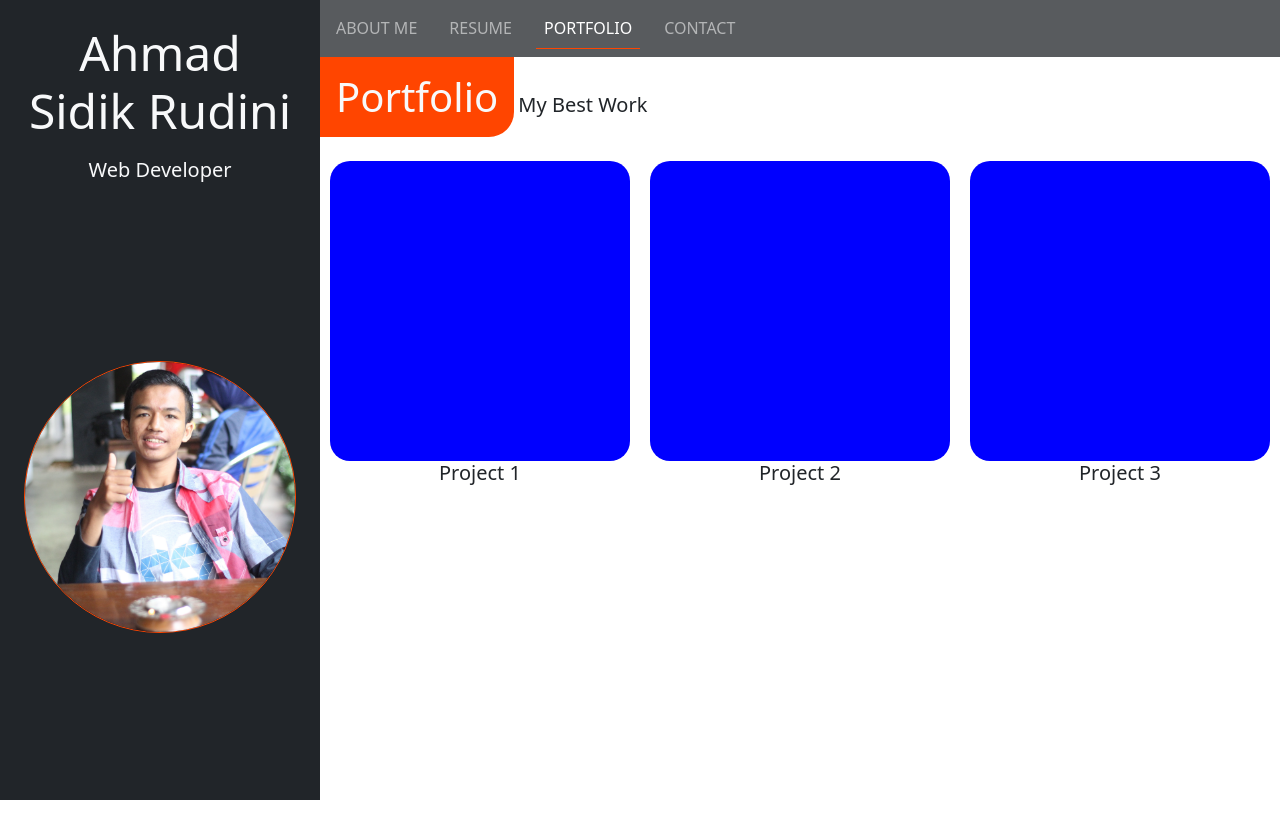
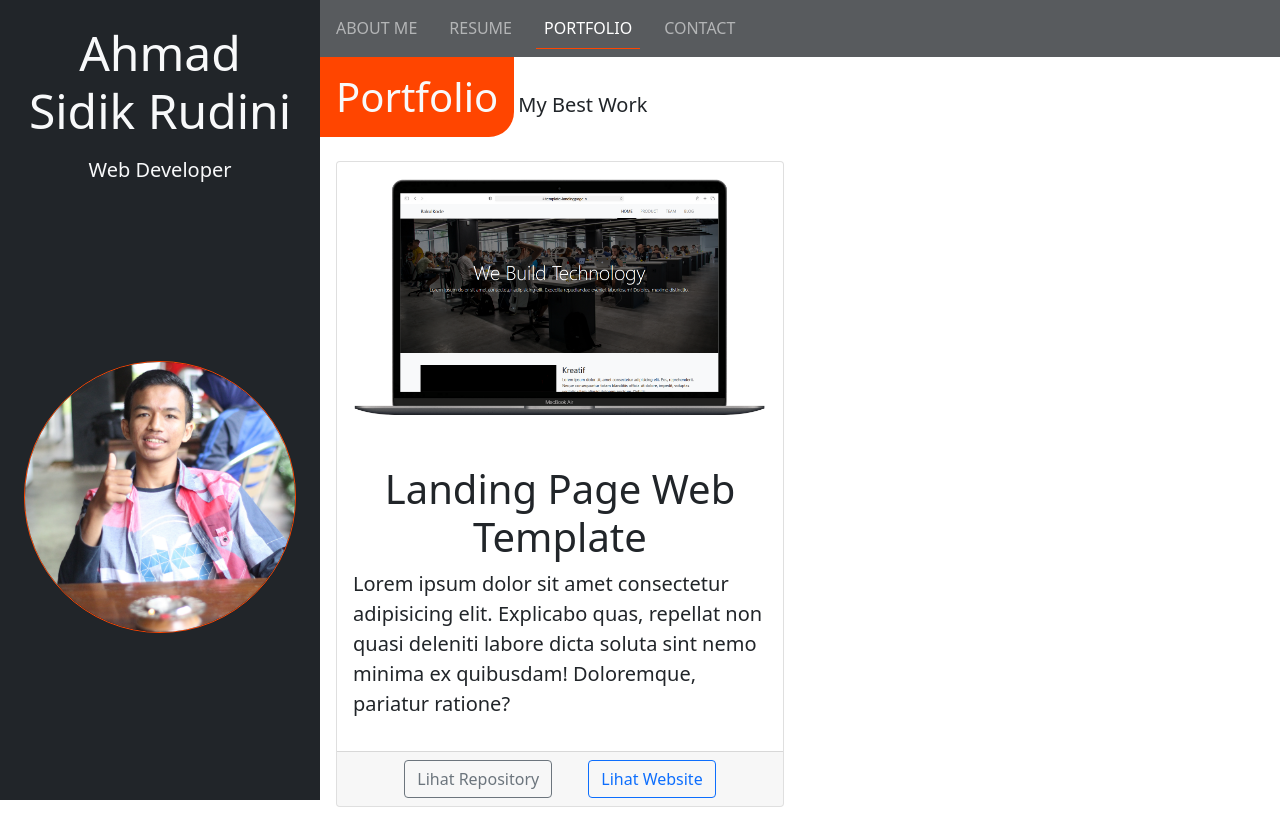
Before and after one commit to asidikrdn/personal-page, a PHP site: page /portfolio.html in a window 1280 px wide. Before the commit the page ends 800 px from the top, so only its background shows below. Run offline with PHP 8.4, Linux system fonts and the light colour scheme.

Commit message:
Update portfolio page and change section id on all page

```diff
--- a/contact.html
+++ b/contact.html
@@ -112,7 +112,7 @@
           </nav>
 
           <!-- Main Content -->
-          <section id="content">
+          <section id="contact">
             <div class="container-fluid p-0 mb-5 mb-md-1">
               <div id="section-title">
                 <h2 class="display-6 d-inline-block p-3 text-light">Contact</h2>
--- a/css/style.css
+++ b/css/style.css
@@ -36,25 +36,29 @@ header img {
   border-radius: 0 0 25px 0;
 }
 
-#content .sub-title h3 {
+
+
+/* Resume Page */
+#resume .sub-title h3 {
   border-bottom: 1px solid orange;
 }
 
-/* Card */
-.card {
+#resume .card {
   border-radius: 10%;
 }
 
-.card h4 {
+#resume .card h4 {
   background-color: orange;
   width: 60%;
   border-radius: 0 0 15px 0;
 }
 
-.portfolio-container {
-  width: 300px;
-  height: 300px;
-  background-color: blue;
+
+
+/* Portfolio Page */
+/* .portfolio-container {
+  width: 100%;
+  height:  400px;
   border-radius: 20px;
 }
 
@@ -64,16 +68,18 @@ header img {
   border-radius: 20px;
   top: 0;
   left: 0;
-  background-color: aqua;
+  background-color: rgba(255, 165, 0, 0.9);
   z-index: 1;
   display: none;
 }
 
 .portfolio-container:hover .portfolio-box {
   display: block;
-}
+} */
 
-/* Social Media */
+
+
+/* Contact Page */
 #social-media a:hover i {
   color: orangered;
 }
--- a/index.html
+++ b/index.html
@@ -112,7 +112,7 @@
           </nav>
 
           <!-- Main Content -->
-          <section id="content">
+          <section id="home">
             <div class="container-fluid p-0 mb-5 mb-md-1">
               <div id="section-title">
                 <h2 class="display-6 d-inline-block p-3 text-light">
--- a/portfolio.html
+++ b/portfolio.html
@@ -114,7 +114,7 @@
           </nav>
 
           <!-- Main Content -->
-          <section id="content">
+          <section id="portfolio">
             <div class="container-fluid p-0 mb-5 mb-md-1">
               <div id="section-title">
                 <h2 class="display-6 d-inline-block p-3 text-light">
@@ -123,44 +123,45 @@
                 <p class="lead d-inline-block">My Best Work</p>
               </div>
               <div class="row g-0">
-                <div class="col-12 col-md-4 py-3">
+                <div class="col-12 col-md-6 p-3">
+                  <div class="card">
+                    <div class="card-body">
+                      <img
+                        src="img/template-landingpage.png"
+                        alt=""
+                        class="img-fluid mb-5"
+                      />
+                      <h1 class="text-center">Landing Page Web Template</h1>
+                      <p class="lead">
+                        Lorem ipsum dolor sit amet consectetur adipisicing elit.
+                        Explicabo quas, repellat non quasi deleniti labore dicta
+                        soluta sint nemo minima ex quibusdam! Doloremque,
+                        pariatur ratione?
+                      </p>
+                    </div>
+                    <div class="card-footer text-center">
+                      <a href="https://gitlab.com/asidikrdn/template-landingpage" target="_blank" class="btn btn-outline-secondary mx-3">Lihat Repository</a>
+                      <a href="https://template-landingpage.netlify.app/" target="_blank" class="btn btn-outline-primary mx-3">Lihat Website</a>
+                      <!-- <button class="btn btn-outline-dark">Lihat Website</button> -->
+                    </div>
+                  </div>
+                </div>
+              </div>
+              <!-- <div class="row g-0">
+                <div class="col-12 col-md-6 p-3">
                   <div class="container position-relative portfolio-container">
+                    <img src="img/template-landingpage.png" alt="" class="img-fluid">
                     <div class="portfolio-box position-absolute p-3">
-                      <h5>Project 1</h5>
+                      <h5 class="text-center">Landing Page Web Template</h5>
                       <p class="lead">
                         Project 1 is Lorem ipsum dolor sit amet consectetur
                         adipisicing elit. Corporis iste nulla, laborum eum ea
                         porro non culpa odit quod commodi?
                     </div>
                   </div>
-                  <h5 class="text-center">Project 1</h5>
+                  <h5 class="text-center">Landing Page Web Template</h5>
                 </div>
-                <div class="col-12 col-md-4 py-3">
-                  <div class="container position-relative portfolio-container">
-                    <div class="portfolio-box position-absolute p-3">
-                      <h5>Project 2</h5>
-                      <p class="lead">
-                        Project 2 is Lorem ipsum dolor sit amet consectetur
-                        adipisicing elit. Corporis iste nulla, laborum eum ea
-                        porro non culpa odit quod commodi?
-                      </p>
-                    </div>
-                  </div>
-                  <h5 class="text-center">Project 2</h5>
-                </div>
-                <div class="col-12 col-md-4 py-3">
-                  <div class="container position-relative portfolio-container">
-                    <div class="portfolio-box position-absolute p-3">
-                      <h5>Project 3</h5>
-                      <p class="lead">
-                        Project 3 is Lorem ipsum dolor sit amet consectetur
-                        adipisicing elit. Corporis iste nulla, laborum eum ea
-                        porro non culpa odit quod commodi?
-                    </div>
-                  </div>
-                  <h5 class="text-center">Project 3</h5>
-                </div>
-              </div>
+              </div> -->
             </div>
           </section>
         </div>
--- a/resume.html
+++ b/resume.html
@@ -112,7 +112,7 @@
           </nav>
 
           <!-- Main Content -->
-          <section id="content">
+          <section id="resume">
             <div class="container-fluid p-0 mb-5 mb-md-1">
               <div id="section-title">
                 <h2 class="display-6 d-inline-block p-3 text-light">Resume</h2>
```
Also changed, not shown: img/template-landingpage.png (added).
